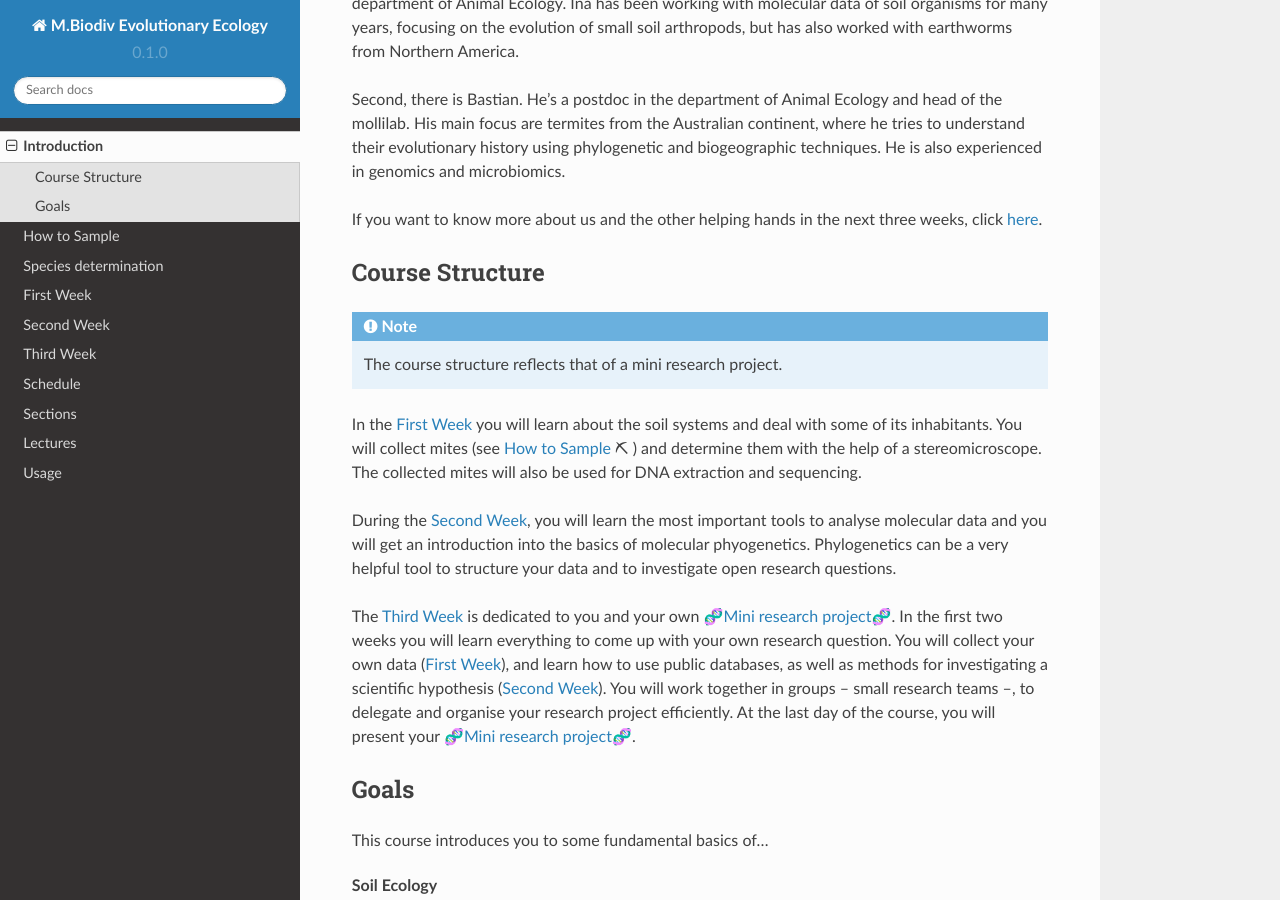
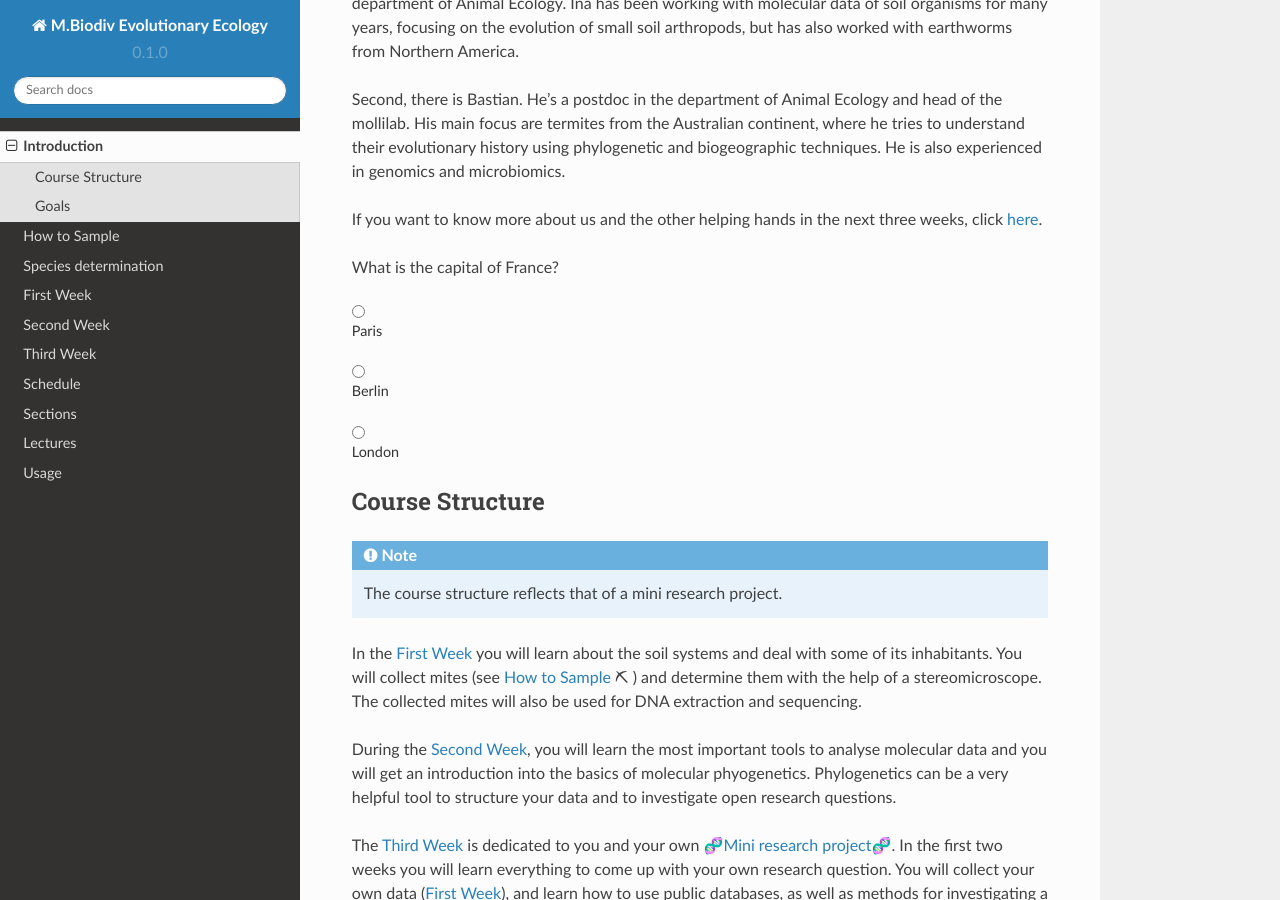
Before and after one commit to bheimbu/evolutionary_ecology, a Sphinx documentation site: the page built from docs/source/introduction.rst, in a window 1280 px wide and 900 px high, scrolled down 504 px. Built offline with Sphinx 7.4.7 and the Read the Docs theme 2.0.0, drawn with Linux system fonts in a browser that asks for light colours.

Commit message:
Update introduction.rst

```diff
--- a/docs/source/introduction.rst
+++ b/docs/source/introduction.rst
@@ -11,6 +11,15 @@ First, there is Ina. She is currently a postdoc at the Senckenberg Institute in
 Second, there is Bastian. He's a postdoc in the department of Animal Ecology and head of the mollilab. His main focus are termites from the Australian continent, where he tries to understand their evolutionary history using phylogenetic and biogeographic techniques. He is also experienced in genomics and microbiomics.
 
 If you want to know more about us and the other helping hands in the next three weeks, click `here <https://www.uni-goettingen.de/de/mitarbeiter/107729.html>`_.
+
+.. raw:: html
+
+   <div class="multiple-choice">
+       <p>What is the capital of France?</p>
+       <input type="radio" name="q1" value="paris" id="paris"><label for="paris">Paris</label><br>
+       <input type="radio" name="q1" value="berlin" id="berlin"><label for="berlin">Berlin</label><br>
+       <input type="radio" name="q1" value="london" id="london"><label for="london">London</label><br>
+   </div>
 
 
 Course Structure
```
